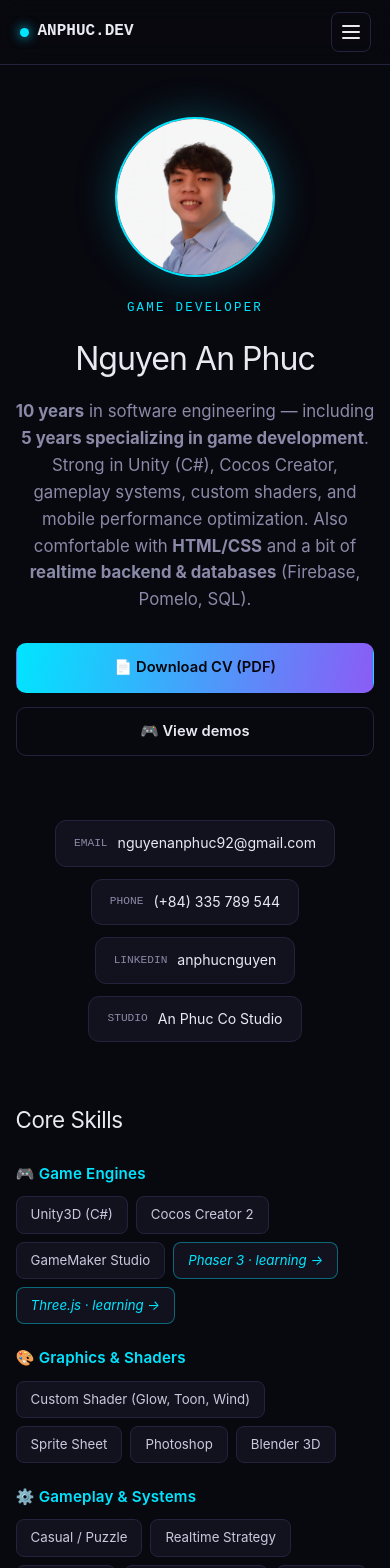
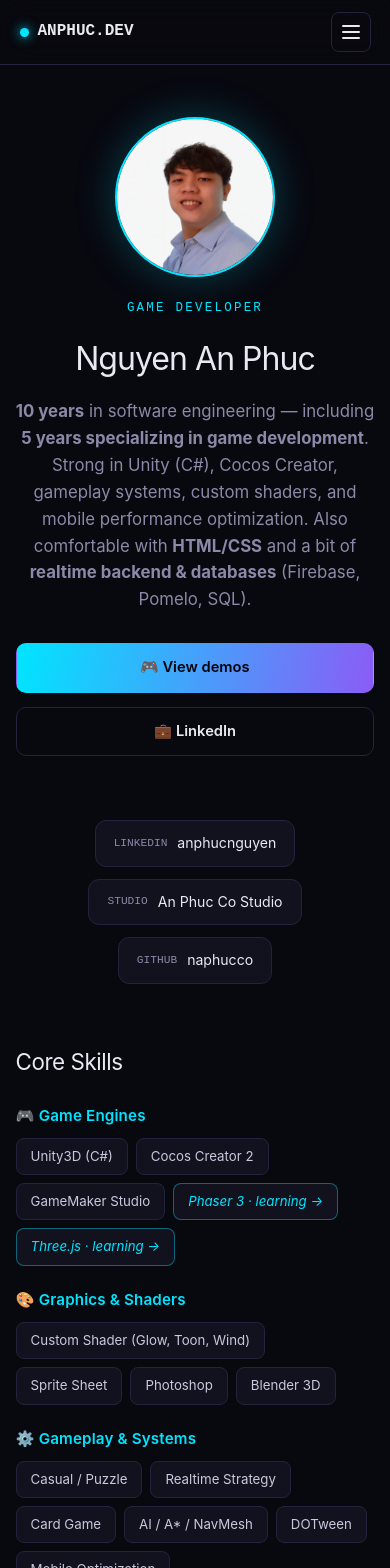
Before and after one commit to naphucco/Portfolio-web-game, a Next.js app: page / in a window 390 px wide. Shown: the top 1568 px of the page. Built offline with nearby package versions, Linux system fonts and the light colour scheme.

Commit message:
hide download cv, phone, email

```diff
--- a/app/globals.css
+++ b/app/globals.css
@@ -604,6 +604,7 @@ a {
 .about-contact {
   display: flex;
   flex-wrap: wrap;
+  justify-content: center;
   gap: 12px;
   margin: 24px 0 60px;
 }
--- a/app/page.tsx
+++ b/app/page.tsx
@@ -30,29 +30,23 @@ export default function AboutPage() {
             Also comfortable with <strong>HTML/CSS</strong> and a bit of <strong>realtime backend &amp; databases</strong> (Firebase, Pomelo, SQL).
           </p>
           <div className="cta-row">
+            <Link href="/games" className="btn btn-primary">
+              🎮 View demos
+            </Link>
             <a
-              className="btn btn-primary"
-              href="/Nguyen An Phuc - Game Developer.pdf"
+              href="https://linkedin.com/in/anphucnguyen"
               target="_blank"
               rel="noopener noreferrer"
+              className="btn btn-ghost"
             >
-              📄 Download CV (PDF)
+              💼 LinkedIn
             </a>
-            <Link href="/games" className="btn btn-ghost">
-              🎮 View demos
-            </Link>
           </div>
         </div>
       </section>
 
       {/* ===== QUICK CONTACT ===== */}
       <section className="about-contact">
-        <a href="mailto:nguyenanphuc92@gmail.com" className="contact-link">
-          <span className="k">EMAIL</span> nguyenanphuc92@gmail.com
-        </a>
-        <a href="tel:+84335789544" className="contact-link">
-          <span className="k">PHONE</span> (+84) 335 789 544
-        </a>
         <a
           href="https://linkedin.com/in/anphucnguyen"
           target="_blank"
@@ -68,6 +62,14 @@ export default function AboutPage() {
           className="contact-link"
         >
           <span className="k">STUDIO</span> An Phuc Co Studio
+        </a>
+        <a
+          href="https://github.com/naphucco"
+          target="_blank"
+          rel="noopener noreferrer"
+          className="contact-link"
+        >
+          <span className="k">GITHUB</span> naphucco
         </a>
       </section>
 
@@ -324,22 +326,24 @@ export default function AboutPage() {
         <h2 className="section-title">Let's build something fun</h2>
         <p className="lead">
           I'm open to freelance opportunities and Game Developer roles. If you need a prototype,
-          or just want to talk games — drop me a message.
+          or just want to talk games — reach out on LinkedIn.
         </p>
         <div className="cta-row">
-          <a href="mailto:nguyenanphuc92@gmail.com" className="btn btn-primary">
-            ✉️ Send email
-          </a>
           <a
             href="https://linkedin.com/in/anphucnguyen"
             target="_blank"
             rel="noopener noreferrer"
-            className="btn btn-ghost"
+            className="btn btn-primary"
           >
-            💼 LinkedIn
+            💼 Connect on LinkedIn
           </a>
+          <Link href="/games" className="btn btn-ghost">
+            🎮 View demos
+          </Link>
         </div>
       </section>
     </main>
   );
 }
+
+// hide: download cv, phone, email
```
